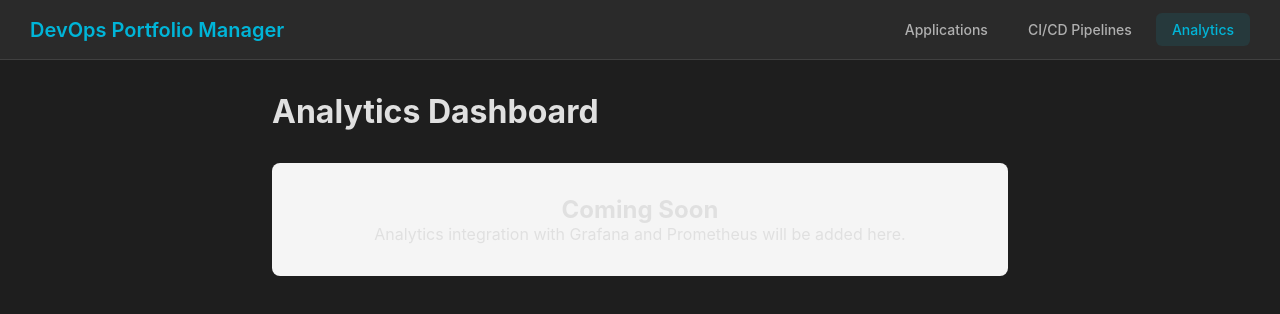
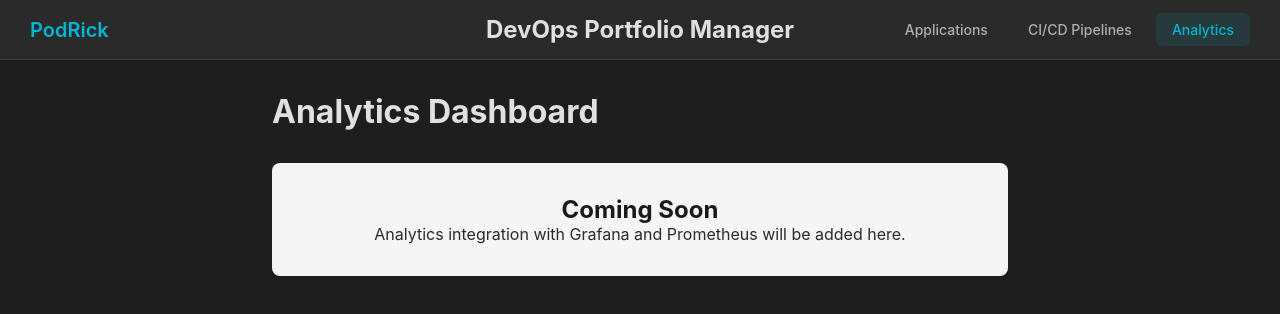
Before and after one commit to maxjeffwell/devops-portfolio-manager, a React (Vite) app in the folder dashboard/: page /analytics in a window 1280 px wide. Shown: the top 314 px of the page. Built offline with nearby package versions, Linux system fonts and the light colour scheme; no server answers.

Commit message:
Update dashboard UI: add PodRick branding and center main title
- Add 'PodRick' logo to left side of header
- Center 'DevOps Portfolio Manager' title in header
- Darken text on Analytics page for better readability
- Install nodemon as dev dependency for backend development

```diff
--- a/dashboard/src/App.css
+++ b/dashboard/src/App.css
@@ -16,6 +16,11 @@
   top: 0;
   z-index: 100;
   gap: 30px;
+  position: relative;
+}
+
+.nav-brand {
+  flex: 0 0 auto;
 }
 
 .nav-brand h2 {
@@ -25,10 +30,24 @@
   margin: 0;
 }
 
+.nav-title {
+  position: absolute;
+  left: 50%;
+  transform: translateX(-50%);
+}
+
+.nav-title h1 {
+  font-size: 24px;
+  font-weight: 700;
+  color: var(--text-primary);
+  margin: 0;
+}
+
 .nav-links {
   display: flex;
   gap: 8px;
   align-items: center;
+  margin-left: auto;
 }
 
 .nav-link {
--- a/dashboard/src/App.jsx
+++ b/dashboard/src/App.jsx
@@ -10,7 +10,10 @@ function App() {
       <div className="app">
         <nav className="top-nav">
           <div className="nav-brand">
-            <h2>DevOps Portfolio Manager</h2>
+            <h2>PodRick</h2>
+          </div>
+          <div className="nav-title">
+            <h1>DevOps Portfolio Manager</h1>
           </div>
           <div className="nav-links">
             <NavLink to="/applications" className={({ isActive }) => isActive ? 'nav-link active' : 'nav-link'}>
--- a/dashboard/src/pages/Analytics.jsx
+++ b/dashboard/src/pages/Analytics.jsx
@@ -15,8 +15,8 @@ function Analytics() {
         marginTop: '2rem',
         textAlign: 'center'
       }}>
-        <h2>Coming Soon</h2>
-        <p>Analytics integration with Grafana and Prometheus will be added here.</p>
+        <h2 style={{ color: '#1a1a1a' }}>Coming Soon</h2>
+        <p style={{ color: '#2a2a2a' }}>Analytics integration with Grafana and Prometheus will be added here.</p>
       </div>
     </div>
   );
```
Also changed, not shown: 2 other files (tests, documents, lock files or other folders).
